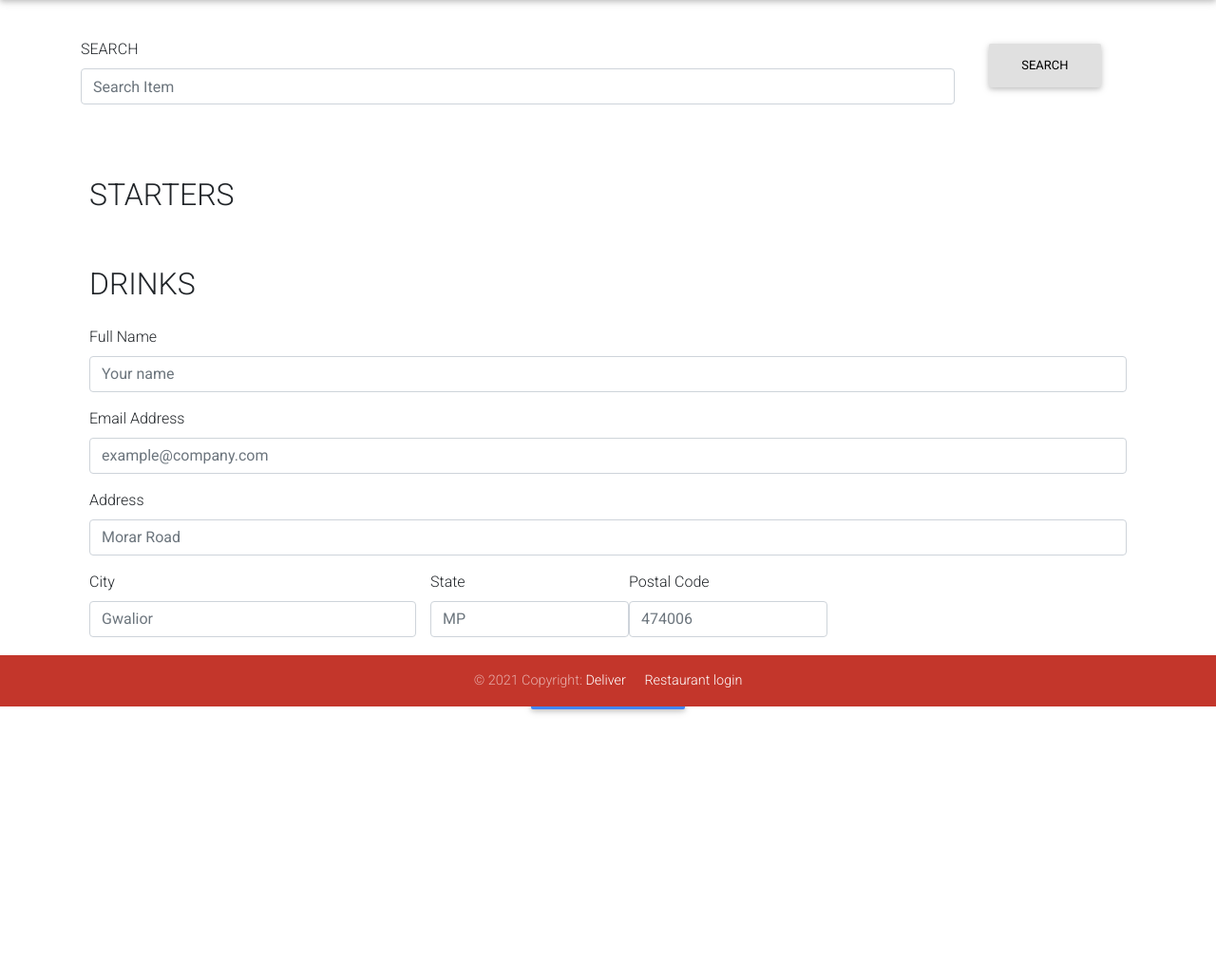
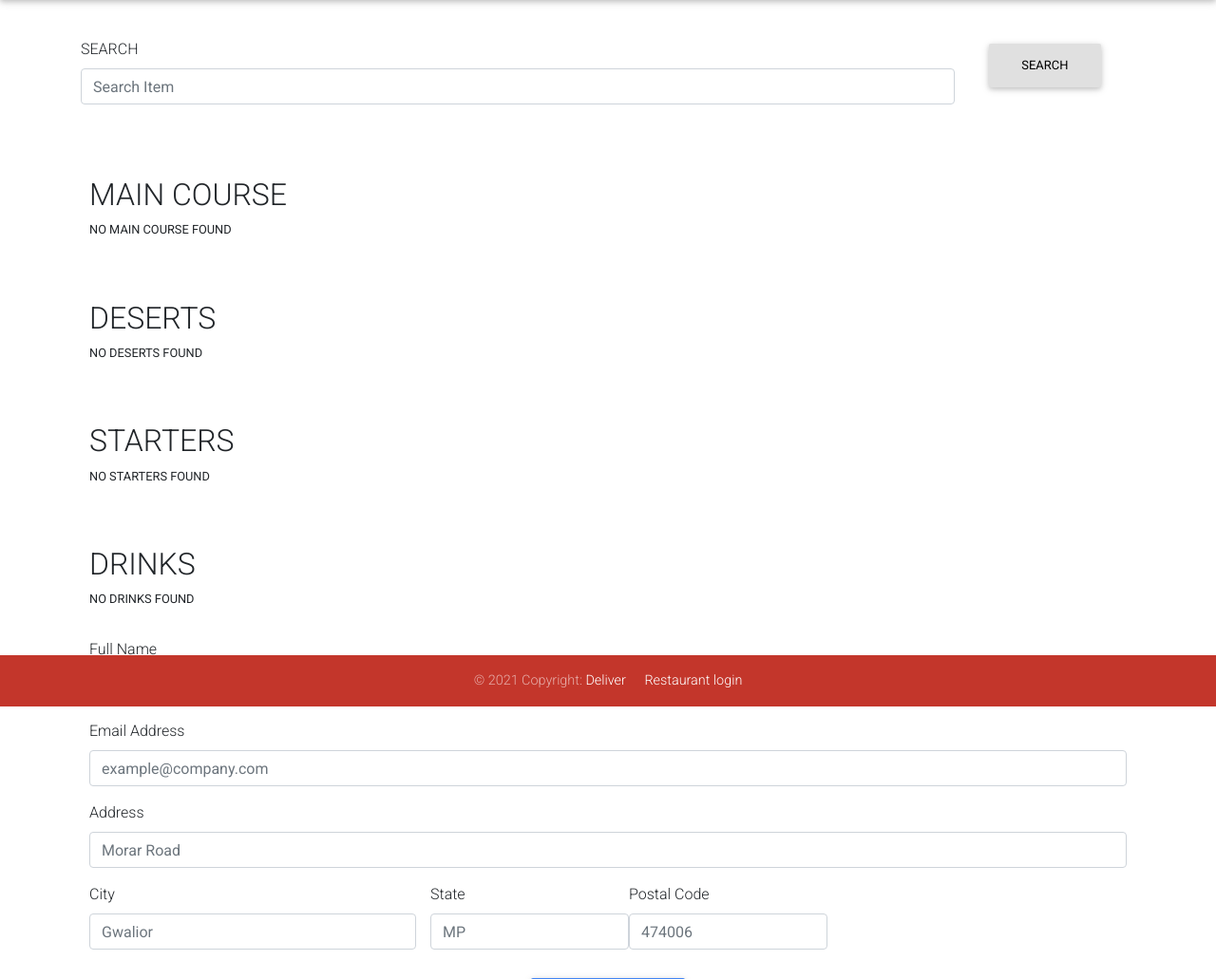
Before and after one commit to Mukundkh/zomato_webapp, a Django app: page /order/ in a window 1280 px wide. Shown: the part 56-1087 px from the top of the page at 95% size. Before the commit the page ends 808 px from the top, so only its background shows below. Run offline with Django 3.2, Linux system fonts and the light colour scheme; tables that the repository leaves empty hold one stand-in row (values such as "Sample post"); some libraries are stand-ins or nearby versions.

Commit message:
feat: adds search functionality.

```diff
--- a/customer/templates/customer/order.html
+++ b/customer/templates/customer/order.html
@@ -2,41 +2,74 @@
 
 {% block content %}
 <div class="container mb-5">
-    <div class="form group pt-3 row mt-4 flex justify-content-center">
+    <form class="form group pt-3 row mt-4 flex justify-content-center">
         <div class="col-md-10 col-sm-12">
             <label for="name">SEARCH</label>
-            <input required class ="form-control" type="text" placeholder="Search Item" name="search" />
+            <input  title="search" class ="form-control" type="text" placeholder="Search Item" name="search" />
         </div>
         <div class="col-md-2 col-sm-12">
-            <button type="button" class="btn btn-light" data-dismiss="modal">SEARCH</button>
+            <button type="submit" class="btn btn-light" data-dismiss="modal">SEARCH</button>
         </div>
-    </div>
+    </form>
     <div class="row justify-content-center mt-1">
         <div class="col-md-12 col-sm-12 p-4">
             <form method="POST">
                 {% csrf_token %}
-                <!-- <div class="pt-5">
-                    {% for app in appetizers %}
-                    <div class="row">
+                <div class="pt-5">
+                    <h2>MAIN COURSE</h2>
+                    {% if main_course.count == 0 %}
+                       <p class="small"> NO MAIN COURSE FOUND</p>
+                   {% endif %}
+                    {% for course in main_course %}
+                    <div class="row mt-4">
                         <div class="col-md-2 col-sm-12">
-                            <img class="rounded" src="{{ app.image.url }}" width="150" height="100"/>
+                            <img class="rounded" src="{{ course.image.url }}" width="150" height="100"/>
                         </div>
                         <div class="col-md-8 col-sm-12">
                             <div class="d-flex flex-row">
                                 <div class="form-group form-check">
-                                    <input type="checkbox" name="items[]" class="form-check-input" value="{{ app.pk }}">
-                                    <label class="form-check-label">{{ app.name }}</label>
+                                    <input type="checkbox" name="items[]" class="form-check-input" value="{{ course.pk }}">
+                                    <label class="form-check-label">{{ course.name }}</label>
                                 </div>
-                                <p class="font-weight-bold pl-5">{{ app.price }}</p>
+                                <p class="font-weight-bold pl-5">{{ course.price }}</p>
                             </div>
-                            <p>{{ app.description }}</p>
+                            <p>{{ course.description }}</p>
                         </div>
                     </div>
                     <hr />
-                {% endfor %}
-                </div> -->
+                    {% endfor %}
+                </div>
+
+                <div class="pt-5">
+                    <h2>DESERTS</h2>
+                    {% if deserts.count == 0 %}
+                       <p class="small"> NO DESERTS FOUND</p>
+                   {% endif %}
+                    {% for desert in deserts %}
+                    <div class="row mt-4">
+                        <div class="col-md-2 col-sm-12">
+                            <img class="rounded" src="{{ desert.image.url }}" width="150" height="100"/>
+                        </div>
+                        <div class="col-md-8 col-sm-12">
+                            <div class="d-flex flex-row">
+                                <div class="form-group form-check">
+                                    <input type="checkbox" name="items[]" class="form-check-input" value="{{ desert.pk }}">
+                                    <label class="form-check-label">{{ desert.name }}</label>
+                                </div>
+                                <p class="font-weight-bold pl-5">{{ desert.price }}</p>
+                            </div>
+                            <p>{{ desert.description }}</p>
+                        </div>
+                    </div>
+                    <hr />
+                    {% endfor %}
+                </div>
+
                 <div class="pt-5">
                     <h2>STARTERS</h2>
+                    {% if starters.count == 0 %}
+                       <p class="small"> NO STARTERS FOUND</p>
+                   {% endif %}
                     {% for starter in starters %}
                     <div class="row mt-4">
                         <div class="col-md-2 col-sm-12">
@@ -59,6 +92,9 @@
 
                 <div class="pt-5">
                     <h2>DRINKS</h2>
+                    {% if drinks.count == 0 %}
+                       <p class="small"> NO DRINKS FOUND</p>
+                   {% endif %}
                     {% for drink in drinks %}
                     <div class="row mt-4">
                         <div class="col-md-2 col-sm-12">
--- a/customer/views.py
+++ b/customer/views.py
@@ -1,7 +1,8 @@
-from django.shortcuts import render,redirect
+from django.shortcuts import render, redirect
 from django.views import View
 from .models import MenuItem, Category, OrderModel
 from django.core.mail import send_mail
+
 
 class Index(View):
     def get(self, request, *args, **kwargs):
@@ -13,17 +14,21 @@ class About(View):
         return render(request, 'customer/about.html')
 
 
-
-
 class Order(View):
     def get(self, request, *args, **kwargs):
         # get every item from each category
-        main_course = MenuItem.objects.filter(category__name__contains='Main Course')
-        starters = MenuItem.objects.filter(category__name__contains='Starters')
-        deserts = MenuItem.objects.filter(category__name__contains='Deserts')
-        drinks = MenuItem.objects.filter(category__name__contains='Drinks')
-
-        print(main_course,starters,deserts,drinks);
+        searchkey = ''
+        if 'search' in request.GET:
+            searchkey = request.GET['search']
+        print(searchkey)
+        main_course = MenuItem.objects.filter(
+            category__name__contains='Main Course').filter(name__contains=searchkey)
+        starters = MenuItem.objects.filter(
+            category__name__contains='Starters').filter(name__contains=searchkey)
+        deserts = MenuItem.objects.filter(
+            category__name__contains='Deserts').filter(name__contains=searchkey)
+        drinks = MenuItem.objects.filter(
+            category__name__contains='Drinks').filter(name__contains=searchkey)
 
         # pass into context
         context = {
@@ -43,7 +48,6 @@ class Order(View):
         city = request.POST.get('city')
         state = request.POST.get('state')
         postal_code = request.POST.get('postal_code')
-
 
         order_items = {
             'items': []
@@ -69,50 +73,50 @@ class Order(View):
             item_ids.append(item['id'])
 
         order = OrderModel.objects.create(
-            price = price,
-            name = name,
-            email = email,
-            address = address,
-            city = city,
-            state = state,
-            postal_code = postal_code
-            )
+            price=price,
+            name=name,
+            email=email,
+            address=address,
+            city=city,
+            state=state,
+            postal_code=postal_code
+        )
         order.items.add(*item_ids)
 
-        #After all things are done confirmation email is to be send
+        # After all things are done confirmation email is to be send
 
         body = ('Thank you for your order. Your meals will be delivered as soon as possible\n'
-            f'Your total: {price}\n'
-            'Thank you again for your order')
+                f'Your total: {price}\n'
+                'Thank you again for your order')
 
         send_mail(
             'Thank you for your order',
             body,
             'example@example.com',
             [email],
-            fail_silently = False
+            fail_silently=False
         )
-
 
         context = {
             'items': order_items['items'],
             'price': price
         }
-        return redirect('order-confirmation',pk=order.pk)
+        return redirect('order-confirmation', pk=order.pk)
+
 
 class OrderConfirmation(View):
     def get(self, request, pk, *args, **kwargs):
         order = OrderModel.objects.get(pk=pk)
 
         context = {
-            'pk' : order.pk,
-            'items' : order.items,
-            'price' : order.price,
+            'pk': order.pk,
+            'items': order.items,
+            'price': order.price,
         }
 
         return render(request, 'customer/order_confirmation.html', context)
 
-    def post(self, request, pk, *args, **kwarfs):
+    def post(self, request, pk, *args, **kwargs):
         data = json.loads(request.body)
 
         if data['isPaid']:
--- a/food_delivery/urls.py
+++ b/food_delivery/urls.py
@@ -26,6 +26,6 @@ urlpatterns = [
     path('about/', About.as_view(), name='about'),
     path('order/', Order.as_view(), name='order'),
     path('order-confirmation/<int:pk>',OrderConfirmation.as_view(),name='order-confirmation'),
-    path('payment-confirmation/',OrderPayConfirmation.as_view(),name='payment-submitted'),
+    path('payment-confirmation/',OrderPayConfirmation.as_view(),name='payment-confirmation'),
 
 ] + static(settings.MEDIA_URL, document_root=settings.MEDIA_ROOT)
```
